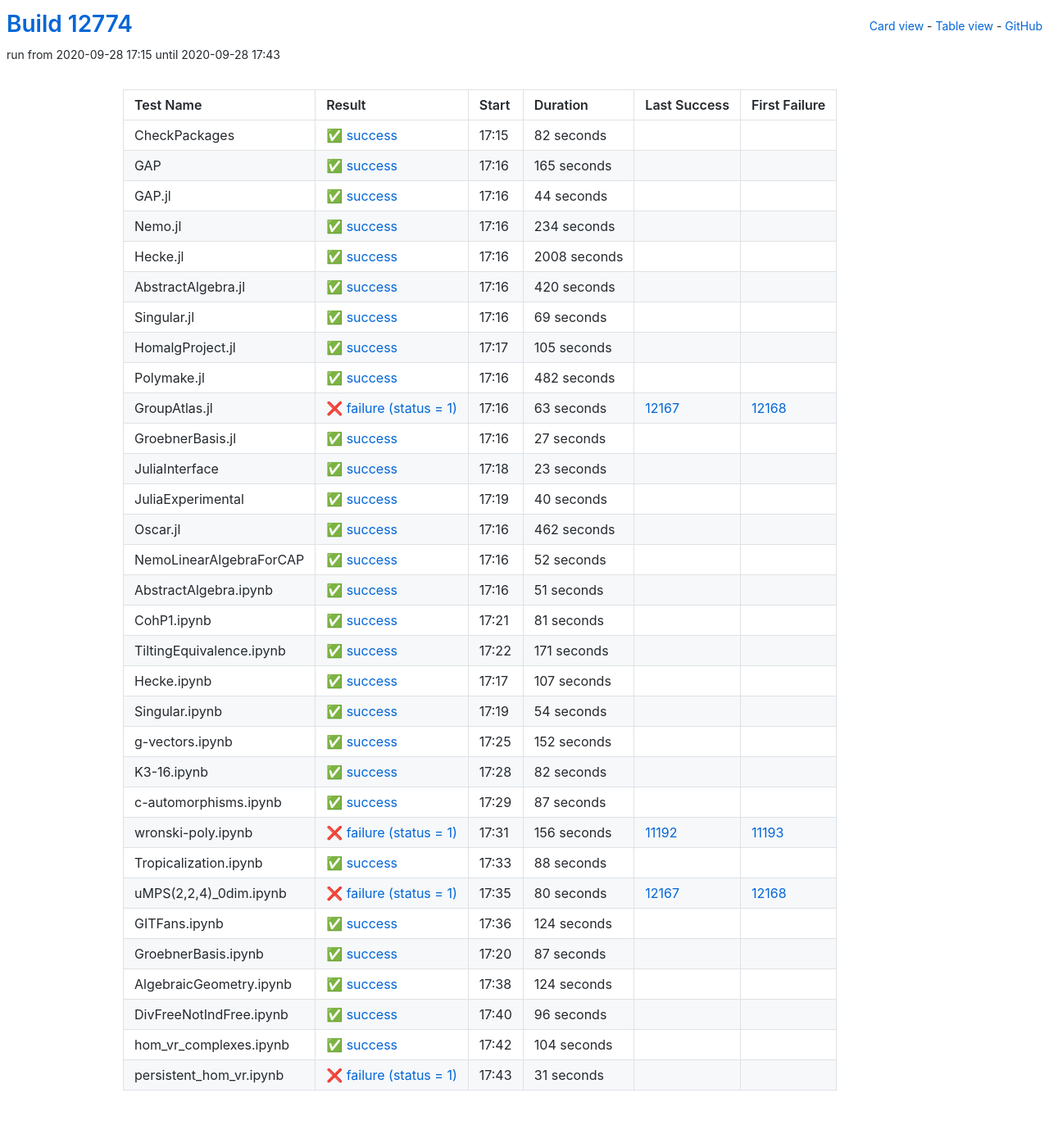
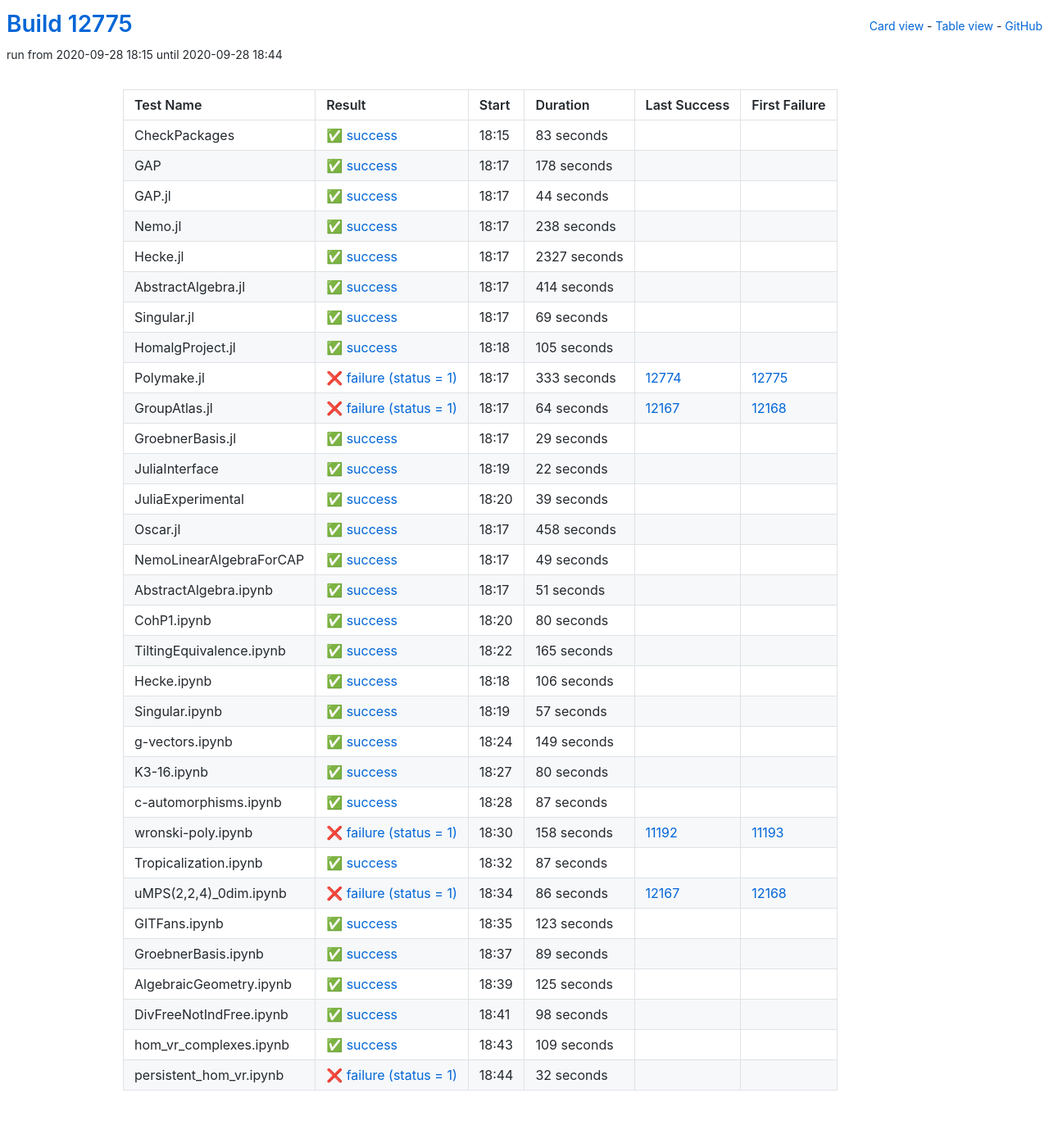
Before and after one commit to oscar-system/oscar-ci-status, a Jekyll site: the page built from table.html, in a window 1280 px wide. Shown: the whole page at 82% size. Built offline with Jekyll 4.4.1, drawn with Linux system fonts in a browser that asks for light colours.

Commit message:
Build #12775

```diff
--- a/_data/ci.yml
+++ b/_data/ci.yml
@@ -1,6 +1,6 @@
 ---
-build: 12774
-build_url: https://oscarci.mathematik.uni-kl.de/job/oscar/12774/
+build: 12775
+build_url: https://oscarci.mathematik.uni-kl.de/job/oscar/12775/
 job: oscar
 organization: oscar-system
 repo: oscar-ci-status
@@ -8,32 +8,32 @@
 tests:
 - name: CheckPackages
   id: checkpackages
-  log: https://oscarci.mathematik.uni-kl.de/job/oscar/12774/artifact/logs/build-12774/CheckPackages.log
-  start: 2020-09-28 17:15
+  log: https://oscarci.mathematik.uni-kl.de/job/oscar/12775/artifact/logs/build-12775/CheckPackages.log
+  start: 2020-09-28 18:15
   success: true
   exitcode: 0
   status: success
-  duration: 82
+  duration: 83
   last_success: false
   last_success_url:
   first_failure: false
   first_failure_url:
 - name: GAP
   id: gap
-  log: https://oscarci.mathematik.uni-kl.de/job/oscar/12774/artifact/logs/build-12774/GAP.log
-  start: 2020-09-28 17:16
+  log: https://oscarci.mathematik.uni-kl.de/job/oscar/12775/artifact/logs/build-12775/GAP.log
+  start: 2020-09-28 18:17
   success: true
   exitcode: 0
   status: success
-  duration: 165
+  duration: 178
   last_success: false
   last_success_url:
   first_failure: false
   first_failure_url:
 - name: GAP.jl
   id: gap-jl
-  log: https://oscarci.mathematik.uni-kl.de/job/oscar/12774/artifact/logs/build-12774/GAP.jl.log
-  start: 2020-09-28 17:16
+  log: https://oscarci.mathematik.uni-kl.de/job/oscar/12775/artifact/logs/build-12775/GAP.jl.log
+  start: 2020-09-28 18:17
   success: true
   exitcode: 0
   status: success
@@ -44,44 +44,44 @@
   first_failure_url:
 - name: Nemo.jl
   id: nemo-jl
-  log: https://oscarci.mathematik.uni-kl.de/job/oscar/12774/artifact/logs/build-12774/Nemo.jl.log
-  start: 2020-09-28 17:16
+  log: https://oscarci.mathematik.uni-kl.de/job/oscar/12775/artifact/logs/build-12775/Nemo.jl.log
+  start: 2020-09-28 18:17
   success: true
   exitcode: 0
   status: success
-  duration: 234
+  duration: 238
   last_success: false
   last_success_url:
   first_failure: false
   first_failure_url:
 - name: Hecke.jl
   id: hecke-jl
-  log: https://oscarci.mathematik.uni-kl.de/job/oscar/12774/artifact/logs/build-12774/Hecke.jl.log
-  start: 2020-09-28 17:16
+  log: https://oscarci.mathematik.uni-kl.de/job/oscar/12775/artifact/logs/build-12775/Hecke.jl.log
+  start: 2020-09-28 18:17
   success: true
   exitcode: 0
   status: success
-  duration: 2008
+  duration: 2327
   last_success: false
   last_success_url:
   first_failure: false
   first_failure_url:
 - name: AbstractAlgebra.jl
   id: abstractalgebra-jl
-  log: https://oscarci.mathematik.uni-kl.de/job/oscar/12774/artifact/logs/build-12774/AbstractAlgebra.jl.log
-  start: 2020-09-28 17:16
+  log: https://oscarci.mathematik.uni-kl.de/job/oscar/12775/artifact/logs/build-12775/AbstractAlgebra.jl.log
+  start: 2020-09-28 18:17
   success: true
   exitcode: 0
   status: success
-  duration: 420
+  duration: 414
   last_success: false
   last_success_url:
   first_failure: false
   first_failure_url:
 - name: Singular.jl
   id: singular-jl
-  log: https://oscarci.mathematik.uni-kl.de/job/oscar/12774/artifact/logs/build-12774/Singular.jl.log
-  start: 2020-09-28 17:16
+  log: https://oscarci.mathematik.uni-kl.de/job/oscar/12775/artifact/logs/build-12775/Singular.jl.log
+  start: 2020-09-28 18:17
   success: true
   exitcode: 0
   status: success
@@ -92,8 +92,8 @@
   first_failure_url:
 - name: HomalgProject.jl
   id: homalgproject-jl
-  log: https://oscarci.mathematik.uni-kl.de/job/oscar/12774/artifact/logs/build-12774/HomalgProject.jl.log
-  start: 2020-09-28 17:17
+  log: https://oscarci.mathematik.uni-kl.de/job/oscar/12775/artifact/logs/build-12775/HomalgProject.jl.log
+  start: 2020-09-28 18:18
   success: true
   exitcode: 0
   status: success
@@ -104,92 +104,92 @@
   first_failure_url:
 - name: Polymake.jl
   id: polymake-jl
-  log: https://oscarci.mathematik.uni-kl.de/job/oscar/12774/artifact/logs/build-12774/Polymake.jl.log
-  start: 2020-09-28 17:16
-  success: true
-  exitcode: 0
-  status: success
-  duration: 482
-  last_success: false
-  last_success_url:
-  first_failure: false
-  first_failure_url:
-- name: GroupAtlas.jl
-  id: groupatlas-jl
-  log: https://oscarci.mathematik.uni-kl.de/job/oscar/12774/artifact/logs/build-12774/GroupAtlas.jl.log
-  start: 2020-09-28 17:16
+  log: https://oscarci.mathematik.uni-kl.de/job/oscar/12775/artifact/logs/build-12775/Polymake.jl.log
+  start: 2020-09-28 18:17
   success: false
   exitcode: 1
   status: failure
-  duration: 63
+  duration: 333
+  last_success: 12774
+  last_success_url: https://oscarci.mathematik.uni-kl.de/job/oscar/12774/
+  first_failure: 12775
+  first_failure_url: https://oscarci.mathematik.uni-kl.de/job/oscar/12775/
+- name: GroupAtlas.jl
+  id: groupatlas-jl
+  log: https://oscarci.mathematik.uni-kl.de/job/oscar/12775/artifact/logs/build-12775/GroupAtlas.jl.log
+  start: 2020-09-28 18:17
+  success: false
+  exitcode: 1
+  status: failure
+  duration: 64
   last_success: 12167
   last_success_url: https://oscarci.mathematik.uni-kl.de/job/oscar/12167/
   first_failure: 12168
   first_failure_url: https://oscarci.mathematik.uni-kl.de/job/oscar/12168/
 - name: GroebnerBasis.jl
   id: groebnerbasis-jl
-  log: https://oscarci.mathematik.uni-kl.de/job/oscar/12774/artifact/logs/build-12774/GroebnerBasis.jl.log
-  start: 2020-09-28 17:16
+  log: https://oscarci.mathematik.uni-kl.de/job/oscar/12775/artifact/logs/build-12775/GroebnerBasis.jl.log
+  start: 2020-09-28 18:17
   success: true
   exitcode: 0
   status: success
-  duration: 27
+  duration: 29
   last_success: false
   last_success_url:
   first_failure: false
   first_failure_url:
 - name: JuliaInterface
   id: juliainterface
-  log: https://oscarci.mathematik.uni-kl.de/job/oscar/12774/artifact/logs/build-12774/JuliaInterface.log
-  start: 2020-09-28 17:18
+  log: https://oscarci.mathematik.uni-kl.de/job/oscar/12775/artifact/logs/build-12775/JuliaInterface.log
+  start: 2020-09-28 18:19
   success: true
   exitcode: 0
   status: success
-  duration: 23
+  duration: 22
   last_success: false
   last_success_url:
   first_failure: false
   first_failure_url:
 - name: JuliaExperimental
   id: juliaexperimental
-  log: https://oscarci.mathematik.uni-kl.de/job/oscar/12774/artifact/logs/build-12774/JuliaExperimental.log
-  start: 2020-09-28 17:19
+  log: https://oscarci.mathematik.uni-kl.de/job/oscar/12775/artifact/logs/build-12775/JuliaExperimental.log
+  start: 2020-09-28 18:20
   success: true
   exitcode: 0
   status: success
-  duration: 40
+  duration: 39
   last_success: false
   last_success_url:
   first_failure: false
   first_failure_url:
 - name: Oscar.jl
   id: oscar-jl
-  log: https://oscarci.mathematik.uni-kl.de/job/oscar/12774/artifact/logs/build-12774/Oscar.jl.log
-  start: 2020-09-28 17:16
+  log: https://oscarci.mathematik.uni-kl.de/job/oscar/12775/artifact/logs/build-12775/Oscar.jl.log
+  start: 2020-09-28 18:17
   success: true
   exitcode: 0
   status: success
-  duration: 462
+  duration: 458
   last_success: false
   last_success_url:
   first_failure: false
   first_failure_url:
 - name: NemoLinearAlgebraForCAP
   id: nemolinearalgebraforcap
-  log: https://oscarci.mathematik.uni-kl.de/job/oscar/12774/artifact/logs/build-12774/NemoLinearAlgebraForCAP.log
-  start: 2020-09-28 17:16
+  log: https://oscarci.mathematik.uni-kl.de/job/oscar/12775/artifact/logs/build-12775/NemoLinearAlgebraForCAP.log
+  start: 2020-09-28 18:17
   success: true
   exitcode: 0
   status: success
-  duration: 52
+  duration: 49
   last_success: false
   last_success_url:
   first_failure: false
   first_failure_url:
 - name: AbstractAlgebra.ipynb
   id: abstractalgebra-ipynb
-  log: https://oscarci.mathematik.uni-kl.de/job/oscar/12774/artifact/logs/build-12774/AbstractAlgebra.ipynb.log
-  start: 2020-09-28 17:16
+  log: https://oscarci.mathematik.uni-kl.de/job/oscar/12775/artifact/logs/build-12775/AbstractAlgebra.ipynb.log
+  start: 2020-09-28 18:17
   success: true
   exitcode: 0
   status: success
@@ -200,80 +200,80 @@
   first_failure_url:
 - name: CohP1.ipynb
   id: cohp1-ipynb
-  log: https://oscarci.mathematik.uni-kl.de/job/oscar/12774/artifact/logs/build-12774/CohP1.ipynb.log
-  start: 2020-09-28 17:21
+  log: https://oscarci.mathematik.uni-kl.de/job/oscar/12775/artifact/logs/build-12775/CohP1.ipynb.log
+  start: 2020-09-28 18:20
   success: true
   exitcode: 0
   status: success
-  duration: 81
+  duration: 80
   last_success: false
   last_success_url:
   first_failure: false
   first_failure_url:
 - name: TiltingEquivalence.ipynb
   id: tiltingequivalence-ipynb
-  log: https://oscarci.mathematik.uni-kl.de/job/oscar/12774/artifact/logs/build-12774/TiltingEquivalence.ipynb.log
-  start: 2020-09-28 17:22
+  log: https://oscarci.mathematik.uni-kl.de/job/oscar/12775/artifact/logs/build-12775/TiltingEquivalence.ipynb.log
+  start: 2020-09-28 18:22
   success: true
   exitcode: 0
   status: success
-  duration: 171
+  duration: 165
   last_success: false
   last_success_url:
   first_failure: false
   first_failure_url:
 - name: Hecke.ipynb
   id: hecke-ipynb
-  log: https://oscarci.mathematik.uni-kl.de/job/oscar/12774/artifact/logs/build-12774/Hecke.ipynb.log
-  start: 2020-09-28 17:17
+  log: https://oscarci.mathematik.uni-kl.de/job/oscar/12775/artifact/logs/build-12775/Hecke.ipynb.log
+  start: 2020-09-28 18:18
   success: true
   exitcode: 0
   status: success
-  duration: 107
+  duration: 106
   last_success: false
   last_success_url:
   first_failure: false
   first_failure_url:
 - name: Singular.ipynb
   id: singular-ipynb
-  log: https://oscarci.mathematik.uni-kl.de/job/oscar/12774/artifact/logs/build-12774/Singular.ipynb.log
-  start: 2020-09-28 17:19
+  log: https://oscarci.mathematik.uni-kl.de/job/oscar/12775/artifact/logs/build-12775/Singular.ipynb.log
+  start: 2020-09-28 18:19
   success: true
   exitcode: 0
   status: success
-  duration: 54
+  duration: 57
   last_success: false
   last_success_url:
   first_failure: false
   first_failure_url:
 - name: g-vectors.ipynb
   id: g-vectors-ipynb
-  log: https://oscarci.mathematik.uni-kl.de/job/oscar/12774/artifact/logs/build-12774/g-vectors.ipynb.log
-  start: 2020-09-28 17:25
+  log: https://oscarci.mathematik.uni-kl.de/job/oscar/12775/artifact/logs/build-12775/g-vectors.ipynb.log
+  start: 2020-09-28 18:24
   success: true
   exitcode: 0
   status: success
-  duration: 152
+  duration: 149
   last_success: false
   last_success_url:
   first_failure: false
   first_failure_url:
 - name: K3-16.ipynb
   id: k3-16-ipynb
-  log: https://oscarci.mathematik.uni-kl.de/job/oscar/12774/artifact/logs/build-12774/K3-16.ipynb.log
-  start: 2020-09-28 17:28
+  log: https://oscarci.mathematik.uni-kl.de/job/oscar/12775/artifact/logs/build-12775/K3-16.ipynb.log
+  start: 2020-09-28 18:27
   success: true
   exitcode: 0
   status: success
-  duration: 82
+  duration: 80
   last_success: false
   last_success_url:
   first_failure: false
   first_failure_url:
 - name: c-automorphisms.ipynb
   id: c-automorphisms-ipynb
-  log: https://oscarci.mathematik.uni-kl.de/job/oscar/12774/artifact/logs/build-12774/c-automorphisms.ipynb.log
-  start: 2020-09-28 17:29
+  log: https://oscarci.mathematik.uni-kl.de/job/oscar/12775/artifact/logs/build-12775/c-automorphisms.ipynb.log
+  start: 2020-09-28 18:28
   success: true
   exitcode: 0
   status: success
@@ -284,56 +284,20 @@
   first_failure_url:
 - name: wronski-poly.ipynb
   id: wronski-poly-ipynb
-  log: https://oscarci.mathematik.uni-kl.de/job/oscar/12774/artifact/logs/build-12774/wronski-poly.ipynb.log
-  start: 2020-09-28 17:31
+  log: https://oscarci.mathematik.uni-kl.de/job/oscar/12775/artifact/logs/build-12775/wronski-poly.ipynb.log
+  start: 2020-09-28 18:30
   success: false
   exitcode: 1
   status: failure
-  duration: 156
+  duration: 158
   last_success: 11192
   last_success_url: https://oscarci.mathematik.uni-kl.de/job/oscar/11192/
   first_failure: 11193
   first_failure_url: https://oscarci.mathematik.uni-kl.de/job/oscar/11193/
 - name: Tropicalization.ipynb
   id: tropicalization-ipynb
-  log: https://oscarci.mathematik.uni-kl.de/job/oscar/12774/artifact/logs/build-12774/Tropicalization.ipynb.log
-  start: 2020-09-28 17:33
-  success: true
-  exitcode: 0
-  status: success
-  duration: 88
-  last_success: false
-  last_success_url:
-  first_failure: false
-  first_failure_url:
-- name: uMPS(2,2,4)_0dim.ipynb
-  id: umps-2-2-4-0dim-ipynb
-  log: https://oscarci.mathematik.uni-kl.de/job/oscar/12774/artifact/logs/build-12774/uMPS-2-2-4-_0dim.ipynb.log
-  start: 2020-09-28 17:35
-  success: false
-  exitcode: 1
-  status: failure
-  duration: 80
-  last_success: 12167
-  last_success_url: https://oscarci.mathematik.uni-kl.de/job/oscar/12167/
-  first_failure: 12168
-  first_failure_url: https://oscarci.mathematik.uni-kl.de/job/oscar/12168/
-- name: GITFans.ipynb
-  id: gitfans-ipynb
-  log: https://oscarci.mathematik.uni-kl.de/job/oscar/12774/artifact/logs/build-12774/GITFans.ipynb.log
-  start: 2020-09-28 17:36
-  success: true
-  exitcode: 0
-  status: success
-  duration: 124
-  last_success: false
-  last_success_url:
-  first_failure: false
-  first_failure_url:
-- name: GroebnerBasis.ipynb
-  id: groebnerbasis-ipynb
-  log: https://oscarci.mathematik.uni-kl.de/job/oscar/12774/artifact/logs/build-12774/GroebnerBasis.ipynb.log
-  start: 2020-09-28 17:20
+  log: https://oscarci.mathematik.uni-kl.de/job/oscar/12775/artifact/logs/build-12775/Tropicalization.ipynb.log
+  start: 2020-09-28 18:32
   success: true
   exitcode: 0
   status: success
@@ -342,50 +306,86 @@
   last_success_url:
   first_failure: false
   first_failure_url:
-- name: AlgebraicGeometry.ipynb
-  id: algebraicgeometry-ipynb
-  log: https://oscarci.mathematik.uni-kl.de/job/oscar/12774/artifact/logs/build-12774/AlgebraicGeometry.ipynb.log
-  start: 2020-09-28 17:38
+- name: uMPS(2,2,4)_0dim.ipynb
+  id: umps-2-2-4-0dim-ipynb
+  log: https://oscarci.mathematik.uni-kl.de/job/oscar/12775/artifact/logs/build-12775/uMPS-2-2-4-_0dim.ipynb.log
+  start: 2020-09-28 18:34
+  success: false
+  exitcode: 1
+  status: failure
+  duration: 86
+  last_success: 12167
+  last_success_url: https://oscarci.mathematik.uni-kl.de/job/oscar/12167/
+  first_failure: 12168
+  first_failure_url: https://oscarci.mathematik.uni-kl.de/job/oscar/12168/
+- name: GITFans.ipynb
+  id: gitfans-ipynb
+  log: https://oscarci.mathematik.uni-kl.de/job/oscar/12775/artifact/logs/build-12775/GITFans.ipynb.log
+  start: 2020-09-28 18:35
   success: true
   exitcode: 0
   status: success
-  duration: 124
+  duration: 123
+  last_success: false
+  last_success_url:
+  first_failure: false
+  first_failure_url:
+- name: GroebnerBasis.ipynb
+  id: groebnerbasis-ipynb
+  log: https://oscarci.mathematik.uni-kl.de/job/oscar/12775/artifact/logs/build-12775/GroebnerBasis.ipynb.log
+  start: 2020-09-28 18:37
+  success: true
+  exitcode: 0
+  status: success
+  duration: 89
+  last_success: false
+  last_success_url:
+  first_failure: false
+  first_failure_url:
+- name: AlgebraicGeometry.ipynb
+  id: algebraicgeometry-ipynb
+  log: https://oscarci.mathematik.uni-kl.de/job/oscar/12775/artifact/logs/build-12775/AlgebraicGeometry.ipynb.log
+  start: 2020-09-28 18:39
+  success: true
+  exitcode: 0
+  status: success
+  duration: 125
   last_success: false
   last_success_url:
   first_failure: false
   first_failure_url:
 - name: DivFreeNotIndFree.ipynb
   id: divfreenotindfree-ipynb
-  log: https://oscarci.mathematik.uni-kl.de/job/oscar/12774/artifact/logs/build-12774/DivFreeNotIndFree.ipynb.log
-  start: 2020-09-28 17:40
+  log: https://oscarci.mathematik.uni-kl.de/job/oscar/12775/artifact/logs/build-12775/DivFreeNotIndFree.ipynb.log
+  start: 2020-09-28 18:41
   success: true
   exitcode: 0
   status: success
-  duration: 96
+  duration: 98
   last_success: false
   last_success_url:
   first_failure: false
   first_failure_url:
 - name: hom_vr_complexes.ipynb
   id: hom-vr-complexes-ipynb
-  log: https://oscarci.mathematik.uni-kl.de/job/oscar/12774/artifact/logs/build-12774/hom_vr_complexes.ipynb.log
-  start: 2020-09-28 17:42
+  log: https://oscarci.mathematik.uni-kl.de/job/oscar/12775/artifact/logs/build-12775/hom_vr_complexes.ipynb.log
+  start: 2020-09-28 18:43
   success: true
   exitcode: 0
   status: success
-  duration: 104
+  duration: 109
   last_success: false
   last_success_url:
   first_failure: false
   first_failure_url:
 - name: persistent_hom_vr.ipynb
   id: persistent-hom-vr-ipynb
-  log: https://oscarci.mathematik.uni-kl.de/job/oscar/12774/artifact/logs/build-12774/persistent_hom_vr.ipynb.log
-  start: 2020-09-28 17:43
+  log: https://oscarci.mathematik.uni-kl.de/job/oscar/12775/artifact/logs/build-12775/persistent_hom_vr.ipynb.log
+  start: 2020-09-28 18:44
   success: false
   exitcode: 1
   status: failure
-  duration: 31
+  duration: 32
   last_success: false
   last_success_url:
   first_failure: false
```
Also changed, not shown: README.md.
